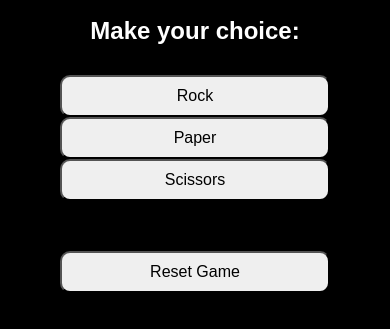
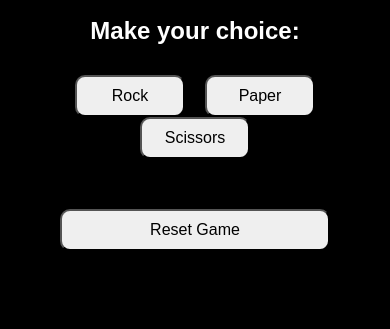
Before and after one commit to Wjpayne/RockPaperScissors, a plain HTML site: page index.html in a window 390 px wide. Shown: the part 69-398 px from the top of the page. Drawn offline with Linux system fonts and the light colour scheme.

Commit message:
fix width of buttons

```diff
--- a/styles.css
+++ b/styles.css
@@ -35,6 +35,7 @@ h2 {
   padding: 10px 20px;
   font-size: 16px;
   cursor: pointer;
+  width: 110px;
 }
 
 #result,
@@ -74,6 +75,8 @@ h2 {
     appearance: none;
     border-radius: 10px;
     color: black;
+    margin: 10px;
+
   }
 
   .buttons {
```
